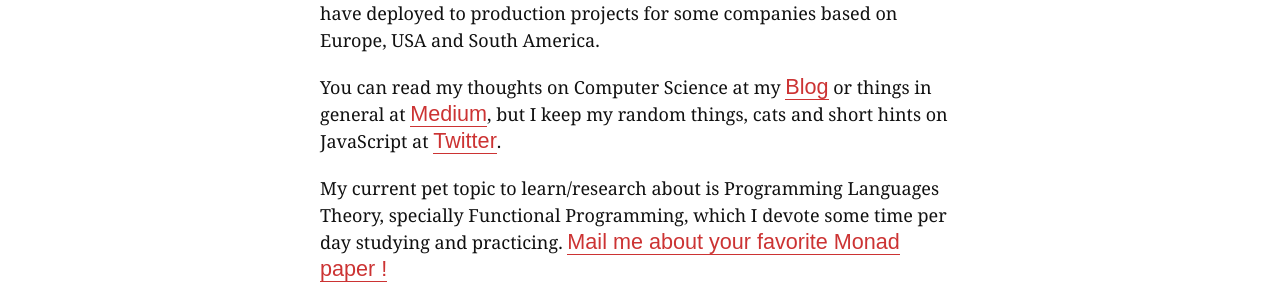
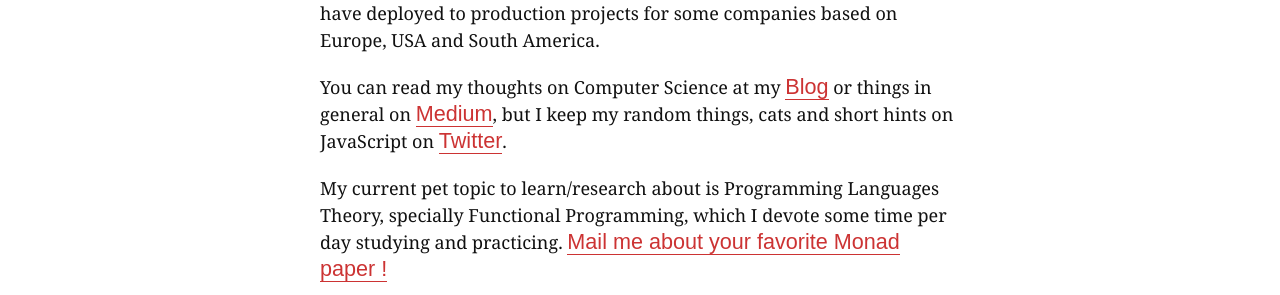
Before and after one commit to jhonnymoreira/jugoncalves.github.io, a Jekyll site: the page index.html, which Jekyll copies as it is, in a window 1280 px wide. Shown: the part 709-1004 px from the top of the page. Built offline with Jekyll 4.4.1, drawn with Linux system fonts in a browser that asks for light colours; some web fonts are replaced.

Commit message:
fix grammar issues

```diff
--- a/blog/index.html
+++ b/blog/index.html
@@ -23,7 +23,7 @@ title: Blog
 <section class="me-index me-index--stories">
   <h2 class="me-index_title">Medium Stories</h2>
 
-  <p>Here is a good collections of stories written at Medium.</p>
+  <p>Here is a good collections of stories written on Medium.</p>
 
   <ul class="me-list_posts">
     {% for story in site.data.stories %}
--- a/index.html
+++ b/index.html
@@ -58,8 +58,8 @@
 
       <p class="me-profile_descr--text">
         You can read my thoughts on Computer Science at my <a href="/blog">Blog</a>
-        or things in general at <a href="https://medium.com/@jugoncalves">Medium</a>, but I keep my random things,
-        cats and short hints on JavaScript at <a href="https://twitter.com/junspector">Twitter</a>.
+        or things in general on <a href="https://medium.com/@jugoncalves">Medium</a>, but I keep my random things,
+        cats and short hints on JavaScript on <a href="https://twitter.com/junspector">Twitter</a>.
       </p>
 
       <div id="projects"></div>
```
